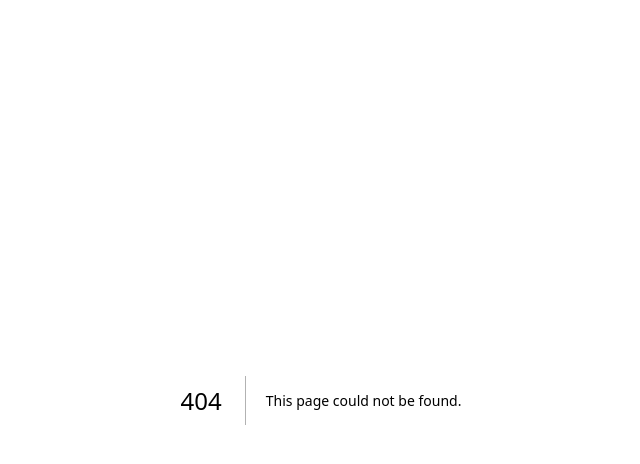
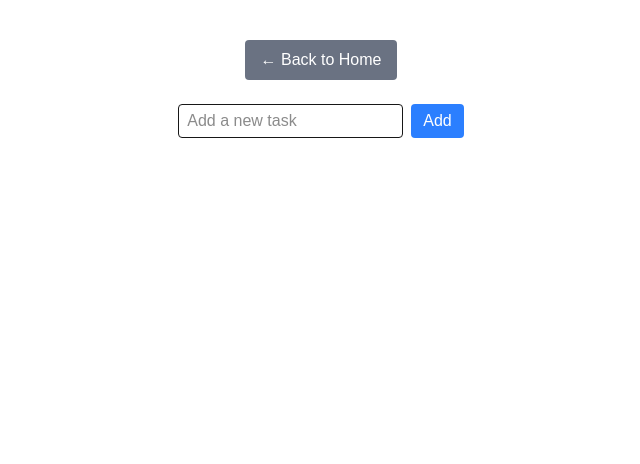
Before and after one commit to CatherineChiu809/scheduleai, a Next.js app: page /input in a window 1280 px wide. Before the commit this address had no page. Shown: the top 464 px of the page, without its empty margins (319-959 px from the left). Built offline with nearby package versions, Linux system fonts and the light colour scheme.

Commit message:
pushing to save changes

```diff
--- a/app/api/schedule/route.js
+++ b/app/api/schedule/route.js
@@ -9,19 +9,18 @@ export async function POST(req) {
   try {
     const body = await req.json();
     const { tasks = [], events = [] } = body;
-
     const completion = await client.chat.completions.create({
       model: "llama-3.3-70b-versatile",
       messages: [
         {
           role: "system",
-          content: "You are a helpful AI that creates study schedules.",
+          content: "You are a helpful AI that creates study schedules using the latest studies in the science of studying to makes the most productive and effective schedule possible.",
         },
         {
           role: "user",
           content: `Here are my tasks: ${tasks.join(", ")}.
                     Here are my events: ${events.join(", ")}.
-                    Please create a structured study schedule for me.`,
+                    Please create a structured study schedule for me`,
         },
       ],
     });
--- /dev/null
+++ b/app/input/page.tsx
@@ -0,0 +1,97 @@
+"use client";
+
+import { useState } from "react";
+import Link from "next/link";
+
+interface Task {
+  id: number;
+  text: string;
+  done: boolean;
+}
+
+export default function TodoPage() {
+  const [tasks, setTasks] = useState<Task[]>([]);
+  const [input, setInput] = useState("");
+
+  // Add new task
+  const handleSubmit = (e: React.FormEvent<HTMLFormElement>) => {
+    e.preventDefault();
+    if (!input.trim()) return;
+
+    const newTask: Task = {
+      id: Date.now(),
+      text: input.trim(),
+      done: false,
+    };
+
+    setTasks([...tasks, newTask]);
+    setInput("");
+  };
+
+  // Toggle completion
+  const toggleTask = (id: number) => {
+    setTasks(tasks.map((t) => (t.id === id ? { ...t, done: !t.done } : t)));
+  };
+
+  // Delete task
+  const deleteTask = (id: number) => {
+    setTasks(tasks.filter((t) => t.id !== id));
+  };
+
+  return (
+    <div className="flex flex-col items-center mt-10 px-4">
+      {/* Back button */}
+      <Link href="/">
+        <button className="mb-6 bg-gray-500 text-white px-4 py-2 rounded">
+          ← Back to Home
+        </button>
+      </Link>
+
+      {/* Task input */}
+      <form onSubmit={handleSubmit} className="flex gap-2">
+        <input
+          type="text"
+          value={input}
+          onChange={(e) => setInput(e.target.value)}
+          placeholder="Add a new task"
+          className="border rounded px-2 py-1"
+        />
+        <button
+          type="submit"
+          className="bg-blue-500 text-white px-3 py-1 rounded"
+        >
+          Add
+        </button>
+      </form>
+
+      {/* Task list */}
+      <div className="mt-6 w-full max-w-md space-y-2">
+        {tasks.map((task) => (
+          <div
+            key={task.id}
+            className="flex items-center justify-between border rounded px-3 py-2"
+          >
+            <label className="flex items-center gap-2">
+              <input
+                type="checkbox"
+                checked={task.done}
+                onChange={() => toggleTask(task.id)}
+              />
+              <span
+                className={task.done ? "line-through text-gray-500" : ""}
+              >
+                {task.text}
+              </span>
+            </label>
+            <button
+              onClick={() => deleteTask(task.id)}
+              className="text-red-500 hover:underline"
+            >
+              Delete
+            </button>
+          </div>
+        ))}
+      </div>
+    </div>
+  );
+}
--- a/app/page.tsx
+++ b/app/page.tsx
@@ -1,6 +1,7 @@
 "use client";
 
 import { useState } from "react";
+import Link from "next/link";
 
 export default function Page() {
   const [taskInput, setTaskInput] = useState("");
@@ -43,17 +44,21 @@ export default function Page() {
       } else {
         setError("Something went wrong");
       }
-    }
-    finally {
+    } finally {
       setLoading(false);
     }
   };
 
   return (
-    <main className="p-6 max-w-2xl mx-auto">
-      <h1 className="text-2xl font-bold mb-4">📅 AI Study Schedule</h1>
+    <main className="p-6 max-w-2xl mx-auto flex flex-col items-center">
+      <h1 className="text-2xl font-bold mb-4 text-center">
+        📅 AI Study Schedule
+      </h1>
 
-      <label className="block mb-2 font-medium">Tasks (comma separated)</label>
+      <div className="w-full">
+        <label className="block mb-2 font-medium">
+          Tasks (comma separated)
+        </label>
         <input
           type="text"
           value={taskInput}
@@ -62,7 +67,9 @@ export default function Page() {
           placeholder="e.g. math homework, read history, code project"
         />
 
-      <label className="block mb-2 font-medium">Events (comma separated)</label>
+        <label className="block mb-2 font-medium">
+          Events (comma separated)
+        </label>
         <input
           type="text"
           value={eventInput}
@@ -74,17 +81,31 @@ export default function Page() {
         <button
           onClick={handleSubmit}
           disabled={loading}
-        className="bg-blue-600 text-white px-4 py-2 rounded hover:bg-blue-700 disabled:opacity-50"
+          className="bg-blue-600 text-white px-4 py-2 rounded hover:bg-blue-700 disabled:opacity-50 w-full"
         >
           {loading ? "Generating..." : "Generate Schedule"}
         </button>
 
+        {/* Button to go to Todo List page */}
+        <div className="flex justify-center mt-6">
+          <Link href="/input">
+            <button className="bg-green-600 text-white px-4 py-2 rounded hover:bg-green-700 flex items-center gap-2">
+              📝 Go to Task List
+            </button>
+          </Link>
+        </div>
+      </div>
+
       {error && <p className="text-red-600 mt-4">{error}</p>}
 
       {schedule && (
-        <div className="mt-6 p-4 border rounded bg-gray-50 whitespace-pre-line">
-          <h2 className="font-semibold mb-2">Your Schedule:</h2>
-          <p>{schedule}</p>
+        <div className="mt-6 p-4 rounded-2xl shadow-lg bg-white dark:bg-gray-800 w-full">
+          <h2 className="text-lg font-semibold mb-2 text-gray-900 dark:text-gray-100">
+            Generated Schedule
+          </h2>
+          <pre className="whitespace-pre-wrap text-gray-800 dark:text-gray-200">
+            {schedule}
+          </pre>
         </div>
       )}
     </main>
```
Lines whose indentation alone changed are shown as unchanged.
